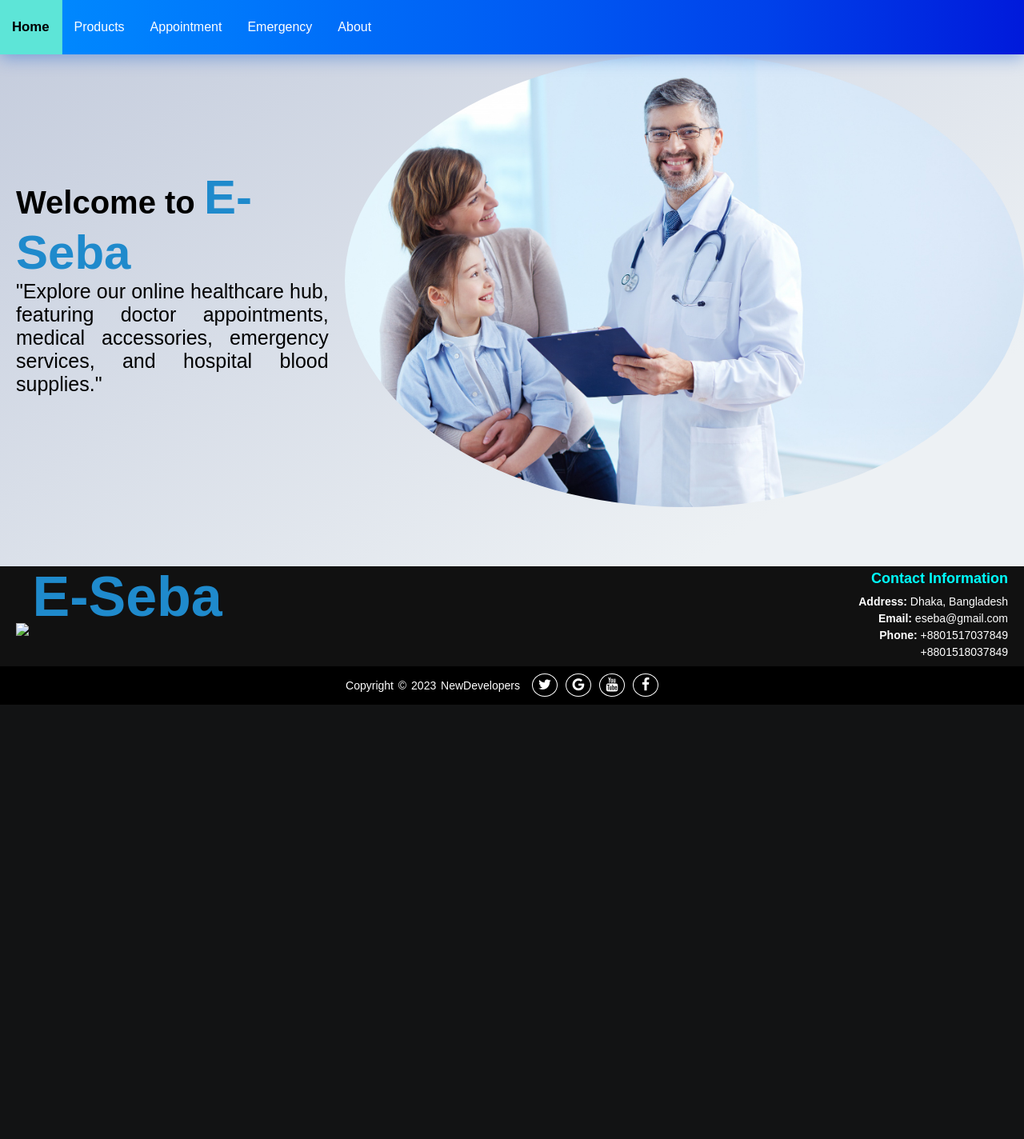
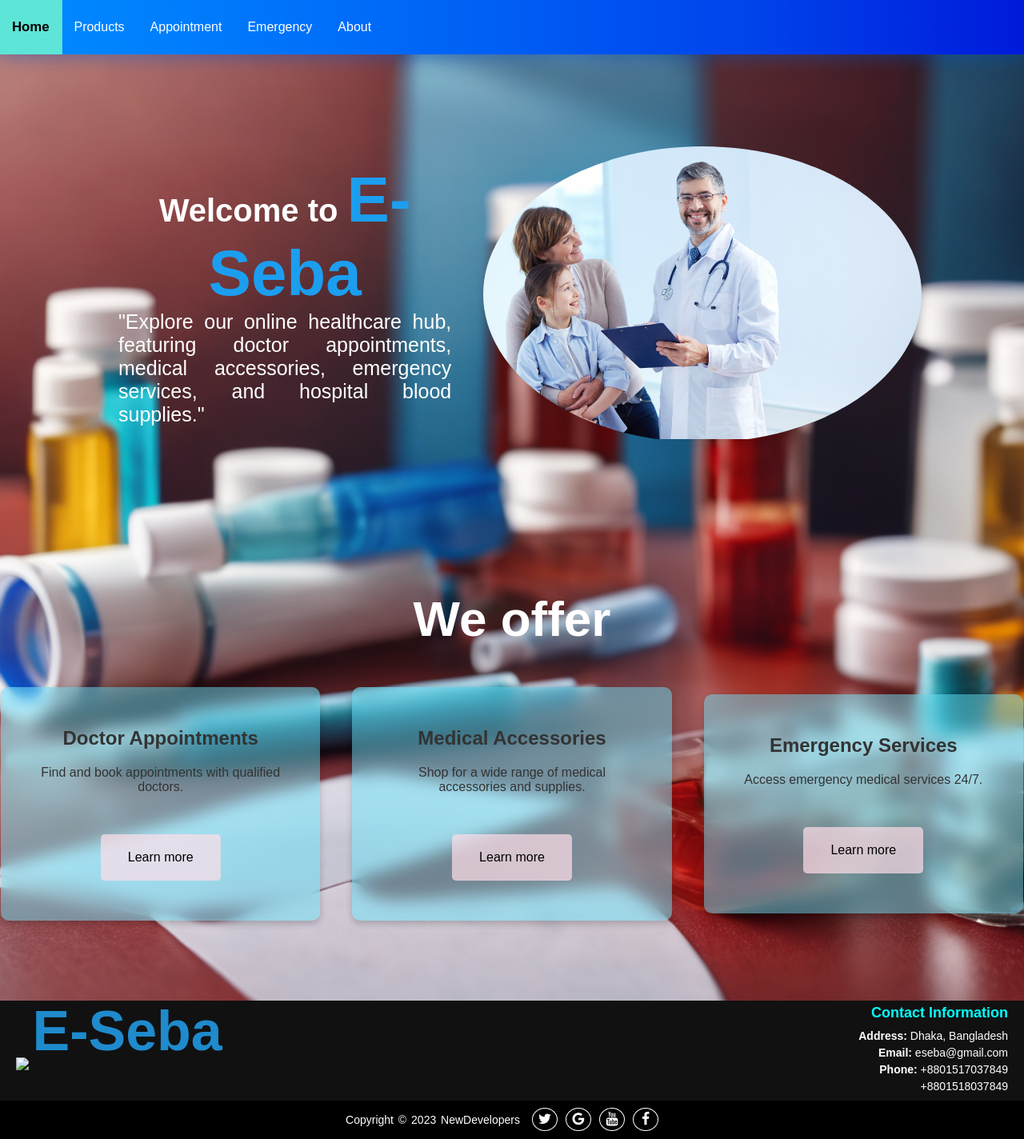
Before and after one commit to InjamulHaque1/eseba, a Django app: page / in a window 1280 px wide. Shown: the whole page at 80% size. Before the commit the page ends 881 px from the top, so only its background shows below. Run offline with Django 4.2, Linux system fonts and the light colour scheme; some web fonts are replaced.

Commit message:
Home Page Done

```diff
--- a/newProject/myApp/static/css/__base.css
+++ b/newProject/myApp/static/css/__base.css
@@ -19,6 +19,7 @@
     background-image: linear-gradient(to right, #008dff, #0076fb, #005df4, #0041ea, #001adb);
     overflow: auto;
     box-shadow: 0 4px 20px rgba(0, 83, 206, 0.4);
+    z-index: 999;
 }
 
 .topnav a {
@@ -29,6 +30,7 @@
     padding: 25px 16px;
     transition: transform 0.2s;
     text-decoration: none;
+
 }
 
 .topnav a:hover {
--- a/newProject/myApp/static/css/__home.css
+++ b/newProject/myApp/static/css/__home.css
@@ -1,43 +1,116 @@
 .container {
   display: flex;
-  flex-grow: 1;
-  justify-content: space-around;
-  align-items: flex-start;
+  flex-direction: column;
+  align-items: center;
+  justify-content: flex-start;
   min-height: 80vh;
-  align-content: flex-start;
+  text-align: center;
+  background-image: url('../image/background.png'); /* Replace with your background image path */
+  background-size: cover;
+  background-position: center;
+  background-repeat: no-repeat;
+  background-color: rgba(0, 0, 0, 0.5);
+  color: #fff;
+  background-attachment: fixed;
 }
-
-  .content {
+.top-content {
   display: flex;
   flex-direction: row;
   align-items: center;
+  justify-content: center;
+  width: 80%;
+  padding-top: 50px;
+  padding-bottom: 100px;
 }
-
 .text {
   display: flex;
   flex-direction: column;
+  text-align: center;
+  height: 500px;
+  width: 800px;
+  padding: 20px;
   justify-content: center;
-    align-items: center;
-    height: 500px;
-    width: 500px;
-    padding: 20px;
 }
 
 .text p {
   text-align: justify;
   font-size: 25px;
+  color: #fff; /* Set text color to white for better visibility */
 }
-  .text h1{
+
+.text h1 {
   font-size: 40px;
+  color: #fff; /* Set text color to white for better visibility */
 }
+
 .eseba {
-    font-size: 60px;
-    color: #1F8ACC;
+  font-size: 80px;
+  color: #1c9eef;
 }
-  .image{
-    max-width:100%;
-  }
-  .image img{
+
+.image {
   max-width: 100%;
   border-radius: 50%;
+  overflow: hidden;
+  margin-left: 20px;
 }
+
+.image img {
+  max-width: 100%;
+}
+
+.offer-title {
+  margin-bottom: 50px;
+  font-size: 62px;
+  margin-top: 20px;
+}
+
+.cards-container {
+  display: flex;
+  align-items: center;
+  justify-content: space-around;
+  gap: 40px;
+  margin-bottom: 100px;
+}
+.card {
+  backdrop-filter: blur(10px);
+  background-color: rgba(103, 232, 255, 0.466);
+  border-radius: 10px;
+  padding: 50px;
+  width: 100%;
+  max-width: 400px;
+  box-shadow: 0 4px 8px rgba(0, 0, 0, 0.2);
+  text-align: center;
+  display: flex;
+  flex-direction: column;
+}
+
+.card-button {
+  margin: 30px auto 0px;
+  padding: 20px;
+  background-color: rgba(255, 222, 233, 0.7); /* Use an RGBA color with opacity for the button's background */
+  width: 50%;
+  align-content: center;
+  color: #000; /* Set text color for the button */
+  border: none;
+  border-radius: 5px;
+  text-decoration: none;
+  transition: background-color 0.2s, color 0.2s;
+}
+
+.card-button:hover {
+  background-color: rgba(15, 115, 186, 0.555); /* Change background color with opacity on hover */
+  color: #fff; /* Change text color on hover */
+  font-weight: bold;
+}
+
+.card h2 {
+  font-size: 24px;
+  color: #333;
+}
+
+.card p {
+  font-size: 16px;
+  padding: 20px 0px;
+  color: #333;
+}
--- a/newProject/myApp/templates/home.html
+++ b/newProject/myApp/templates/home.html
@@ -1,6 +1,5 @@
 {% extends 'base.html' %}
 {% load static %}
-
 
 {% block extra-styles %}
 <link rel="stylesheet" href="{% static 'css/__home.css' %}" />
@@ -8,7 +7,7 @@
 
 {% block content %}
 <div class="container">
-  <div class="content">
+  <div class="top-content">
     <div class="text">
       <h1>Welcome to <span class="eseba">E-Seba</span></h1>
       <p>"Explore our online healthcare hub, featuring doctor appointments, medical accessories, emergency services, and hospital blood supplies."</p>
@@ -17,5 +16,28 @@
       <img src="{% static 'image/happy.jpg' %}" alt="E-Seba Image">
     </div>
   </div>
+
+  <h2 class="offer-title">We offer</h2>
+
+  <div class="cards-container">
+    <div class="card">
+      <h2>Doctor Appointments</h2>
+      <p>Find and book appointments with qualified doctors.</p>
+      <a href="{% url 'appointment' %}" class="card-button">Learn more</a>
+    </div>
+
+    <div class="card">
+      <h2>Medical Accessories</h2>
+      <p>Shop for a wide range of medical accessories and supplies.</p>
+      <a href="{% url 'products' %}" class="card-button">Learn more</a>
+    </div>
+
+    <div class="card">
+      <h2>Emergency Services</h2>
+      <p>Access emergency medical services 24/7.</p>
+      <a href="{% url 'emergency' %}" class="card-button">Learn more</a>
+    </div>
+  </div>
+
 </div>
 {% endblock %}
```
Also changed, not shown: newProject/myApp/static/image/background.png (added), newProject/myApp/static/image/nice background 0.png (added). Lines whose indentation alone changed are shown as unchanged.
